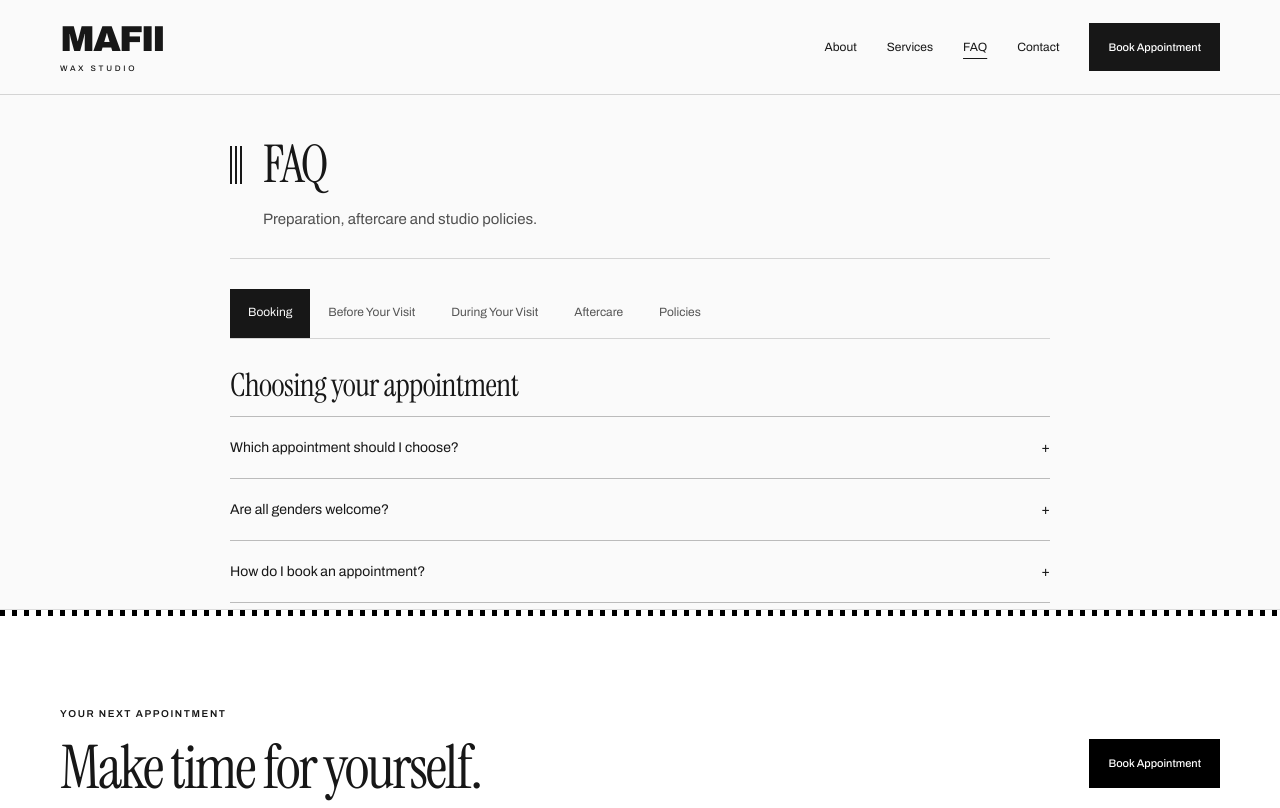
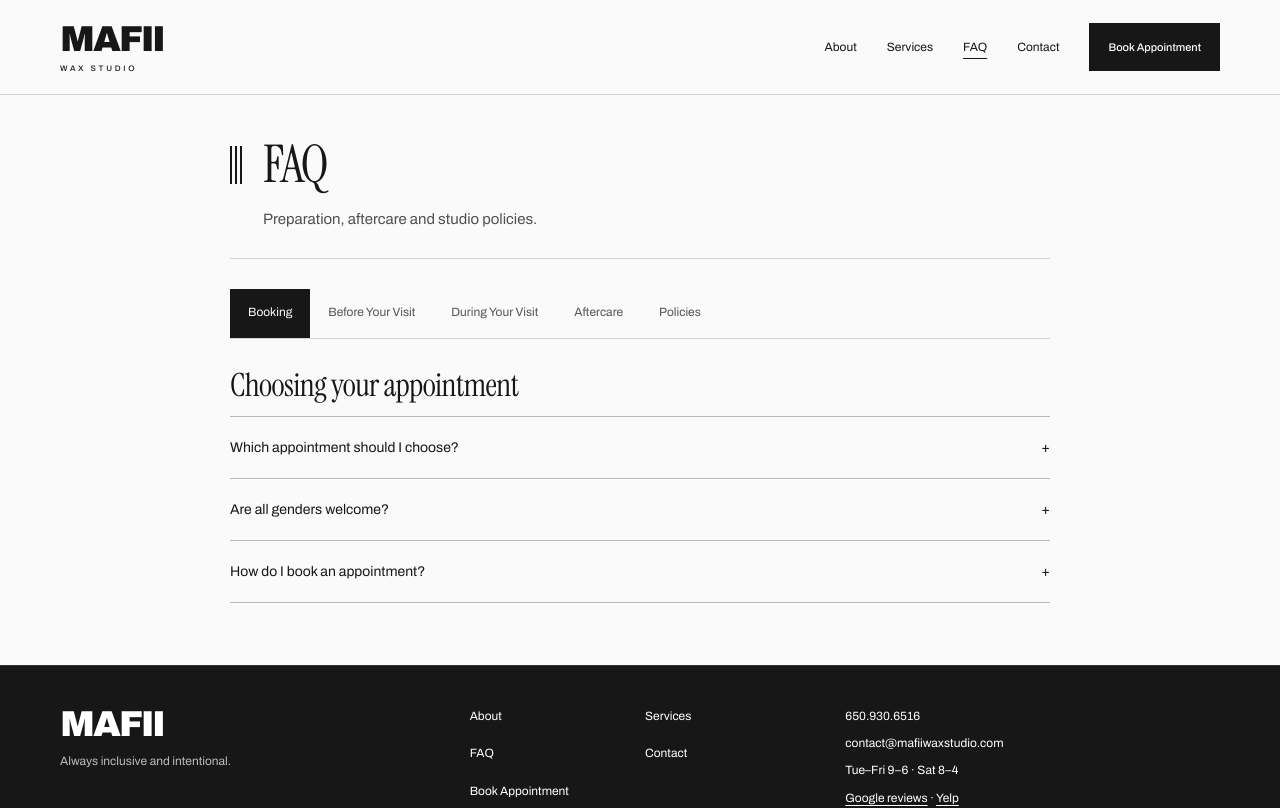
Before and after one commit to shree6791/mafii-wax, a React (Vite) app in the folder artifacts/mafii/: page /first-visit in a window 1280 px wide. Shown: the top 808 px of the page. Built offline with nearby package versions, Linux system fonts and the light colour scheme; no server answers.

Commit message:
Keep one closing booking section (Home only); add Pages preview build in docs/
Co-Authored-By: Claude Opus 5.5 <noreply@anthropic.com>
Claude-Session: https://claude.ai/code/session_018Rga2QeSTmGMB5Q4iJ2ACE

```diff
--- a/artifacts/mafii/src/pages/editorial/FirstVisit.tsx
+++ b/artifacts/mafii/src/pages/editorial/FirstVisit.tsx
@@ -1,5 +1,5 @@
 import { useState, type KeyboardEvent } from "react";
-import { SiteShell, BookingBand } from "./SiteShell";
+import { SiteShell } from "./SiteShell";
 
 const groups = [
   { title: "Choosing your appointment", questions: [
@@ -59,7 +59,6 @@ export function FirstVisit() {
       </div>
       {topics.map((group, index) => <div role="tabpanel" id={`faq-panel-${keys[index]}`} aria-labelledby={`faq-tab-${keys[index]}`} hidden={active !== index} tabIndex={0} className="mf-faq-group" key={group.title}><h2 id={index === 4 ? "appointment-policies" : undefined}>{group.title}</h2>{group.questions.map(([q,a]) => <details key={q}><summary>{q}</summary><p>{a}</p></details>)}</div>)}
     </section>
-    <BookingBand placement="faq_band" />
   </SiteShell>;
 }
 export default FirstVisit;
--- a/artifacts/mafii/src/pages/editorial/Services.tsx
+++ b/artifacts/mafii/src/pages/editorial/Services.tsx
@@ -1,5 +1,5 @@
 import { useEffect, useState } from "react";
-import { SiteShell, BookingBand } from "./SiteShell";
+import { SiteShell } from "./SiteShell";
 import { intimateServices } from "../../lib/intimate-services";
 import { IntimateGuide } from "./IntimateGuide";
 import "./Services.css";
@@ -116,7 +116,6 @@ return <SiteShell active="Services">
       {(category === "Intimate" || category === "All") && <IntimateGuide />}
     </div>
   </section>
-  <BookingBand placement="services_band" />
 </SiteShell>
 }
 export default Services;
```
Also changed, not shown: 19 other files (tests, documents, lock files or other folders).
